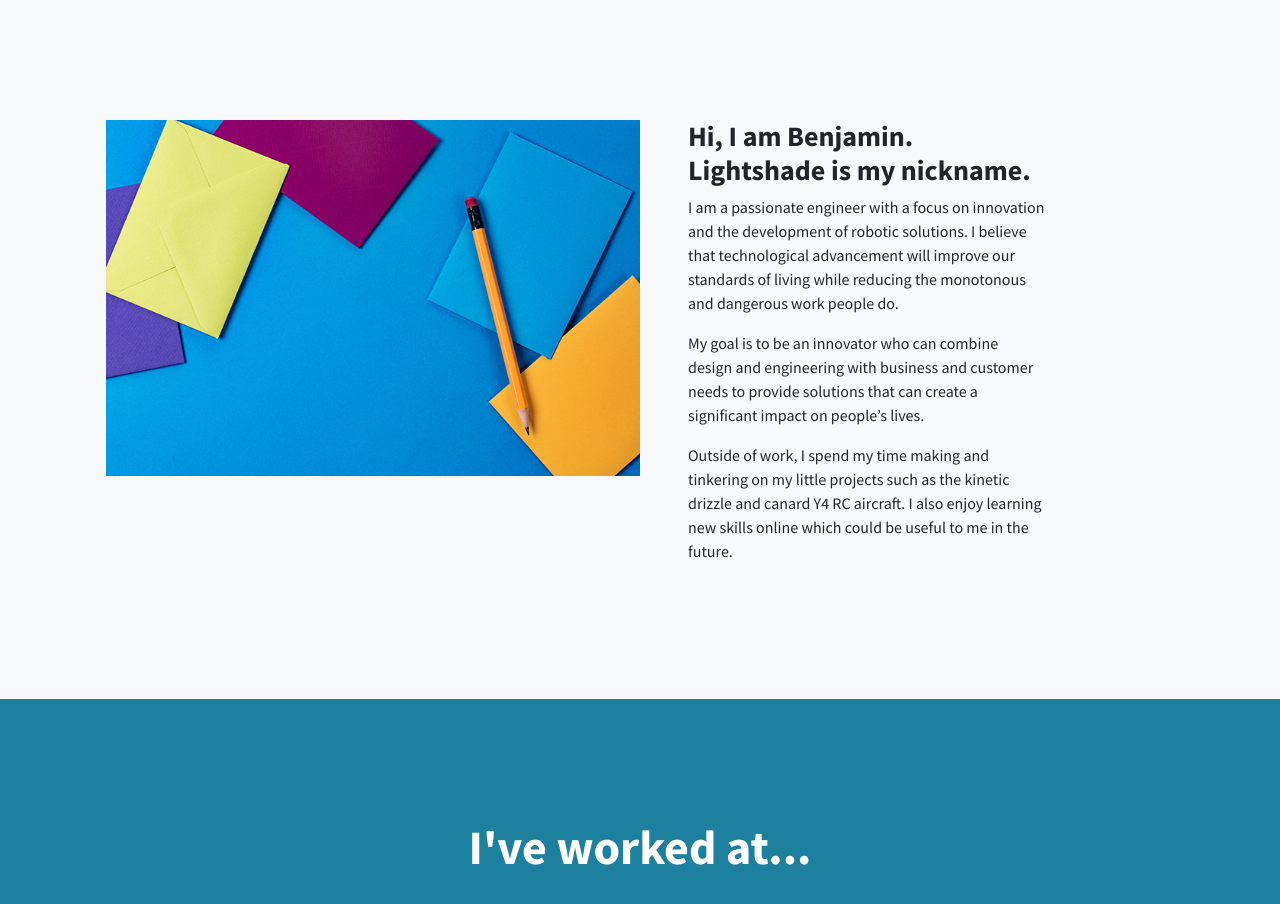
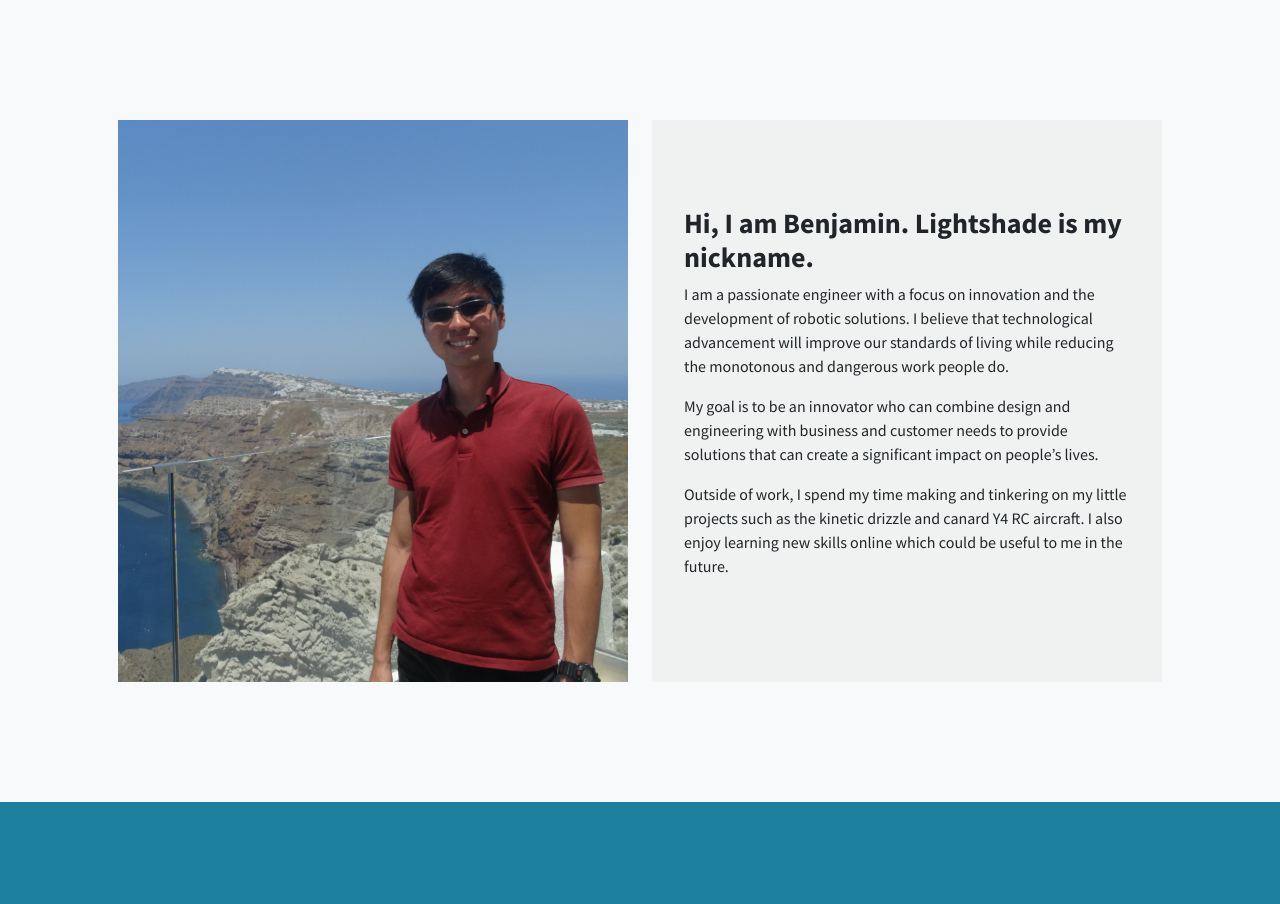
Before and after one commit to Benjaminlightshade/Benjaminlightshade.github.io, a website: page src/pug/index.pug in a window 1280 px wide. Shown: the part 800-1704 px from the top of the page. Drawn offline with nearby package versions, Linux system fonts and the light colour scheme; files that its build step writes are made by us from their sources; files whose address does not match are found by name.

Commit message:
Fixed personal intro section

```diff
--- a/src/pug/index.pug
+++ b/src/pug/index.pug
@@ -57,16 +57,14 @@ html(lang='en')
         section#about.content-section.bg-light
             .container.px-4.px-lg-5
                 .row
-                    .col.px-0
-                        img.img-fluid(src='assets/img/portfolio-1.jpg', alt='...')
-                    .col.px-0
-                        .container.px-4.px-lg-5
-                            .row.gx-4.gx-lg-5
-                                .col-lg-10
-                                    h3 Hi, I am Benjamin. Lightshade is my nickname.
-                                    p I am a passionate engineer with a focus on innovation and the development of robotic solutions. I believe that technological advancement will improve our standards of living while reducing the monotonous and dangerous work people do.
-                                    p My goal is to be an innovator who can combine design and engineering with business and customer needs to provide solutions that can create a significant impact on people’s lives.
-                                    p Outside of work, I spend my time making and tinkering on my little projects such as the kinetic drizzle and canard Y4 RC aircraft. I also enjoy learning new skills online which could be useful to me in the future.
+                    .col-lg-6.px-lg-6
+                        img.img-fluid(src='assets/img/mypic.jpg', alt='...')
+                    .col-lg-6.px-lg-6.mydiv
+                        .row
+                            h3 Hi, I am Benjamin. Lightshade is my nickname.
+                            p I am a passionate engineer with a focus on innovation and the development of robotic solutions. I believe that technological advancement will improve our standards of living while reducing the monotonous and dangerous work people do.
+                            p My goal is to be an innovator who can combine design and engineering with business and customer needs to provide solutions that can create a significant impact on people’s lives.
+                            p Outside of work, I spend my time making and tinkering on my little projects such as the kinetic drizzle and canard Y4 RC aircraft. I also enjoy learning new skills online which could be useful to me in the future.
 
 
         // Work history
--- /dev/null
+++ b/src/scss/sections/_about.scss
@@ -0,0 +1,20 @@
+// About section
+
+// img.img-fluid{
+//     border: 3px solid black;
+//     border-radius: 0.25rem;
+
+// }
+
+.mydiv{
+    background-color: #F0F2F2;
+    display: flex;
+    align-items: center;
+    background-clip: content-box;
+
+
+    .row{
+        padding: 2rem;
+    }
+
+}
--- a/src/scss/styles.scss
+++ b/src/scss/styles.scss
@@ -22,3 +22,4 @@
 @import "./sections/masthead.scss";
 @import "./sections/portfolio.scss";
 @import "./sections/work.scss";
+@import "./sections/about.scss";
```
Also changed, not shown: dist/assets/img/mypic.jpg (added), dist/css/styles.css, dist/index.html, src/assets/img/mypic.jpg (added), 2 other files.
